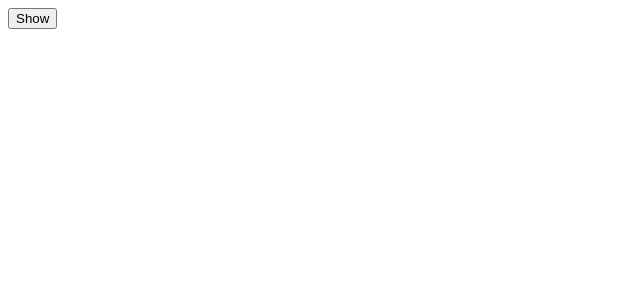
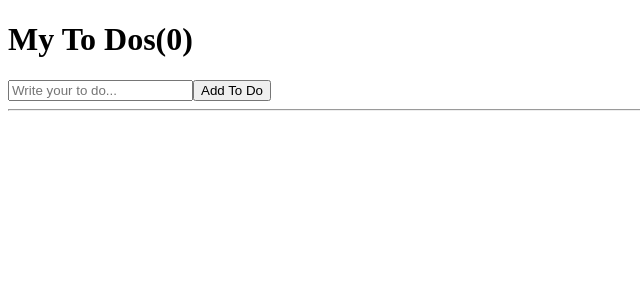
Before and after one commit to peppersora/movie_app_2022, a React (Create React App) app: page / in a window 1280 px wide. Shown: the top 300 px of the page, without its empty margins (0-640 px from the left). Built offline with nearby package versions, Linux system fonts and the light colour scheme.

Commit message:
react todolist

```diff
--- a/src/App.js
+++ b/src/App.js
@@ -1,33 +1,39 @@
 import { useEffect, useState } from "react";
 
-//무엇을 숨기고 보여줄 것인가?
-function Hello(){
-
-  function byFn(){
-    console.log("bye :(");
-  }
-
-  function hiFn(){
-    console.log("created :)");
-    return byFn;
-  }
-
-  useEffect( hiFn,[]);
-
-  return(
-    <h1>Hello</h1>
-  );
-}
 
 function App(){
-  const [showing, setShowing] = useState(false);
-  const onClick = () => setShowing((prev) => !prev);
-   return(
+  const [todo, setToDo] = useState("");
+  // 여러개의 todo를 만들것임
+  const [todos, setToDos] = useState([]);
+  const onchange = (event) => setToDo(event.target.value);
+  // console.log(todo);
+  const onsubmit = (event) => {
+    event.preventDefault()
+    /* todos의 array를 수정하고 싶다면 수정하는 함수 즉, setToDos를
+    수정해야한다. todos자체를 수정해서는 안됨*/
+    if(todo === ""){
+      return;
+    }
+    setToDos((currentArray) => [todo, ...currentArray]);
+    setToDo("");
+  };
+
+    return(
     <div>
-      {/* js사용시 중괄호 꼭 기억하기
-      위에서 만든 hello function을 app에서 실행시킬것임*/}
-      {showing ? <Hello/> : null }
-     <button onClick={onClick}>{showing ? "Hide" : "Show"}</button>
+      <h1>My To Dos({todos.length})</h1>
+      <form onSubmit={onsubmit}>
+      <input
+      value={todo}
+      onChange={onchange}
+      type="text" placeholder="Write your to do..."/>
+      <button>Add To Do</button>
+    </form>
+    <hr/>
+    <ul>
+    {todos.map((item,index) =>
+    <li key={index}>{item}</li>
+    )}
+    </ul>
     </div>
   );
 }
--- a/src/index.js
+++ b/src/index.js
@@ -6,8 +6,8 @@
 const root =
 ReactDOM.createRoot(document.getElementById("root"));
 root.render(
-  <React.StrictMode>
+
    <App/>
-  </React.StrictMode>
+
 
 );
```
